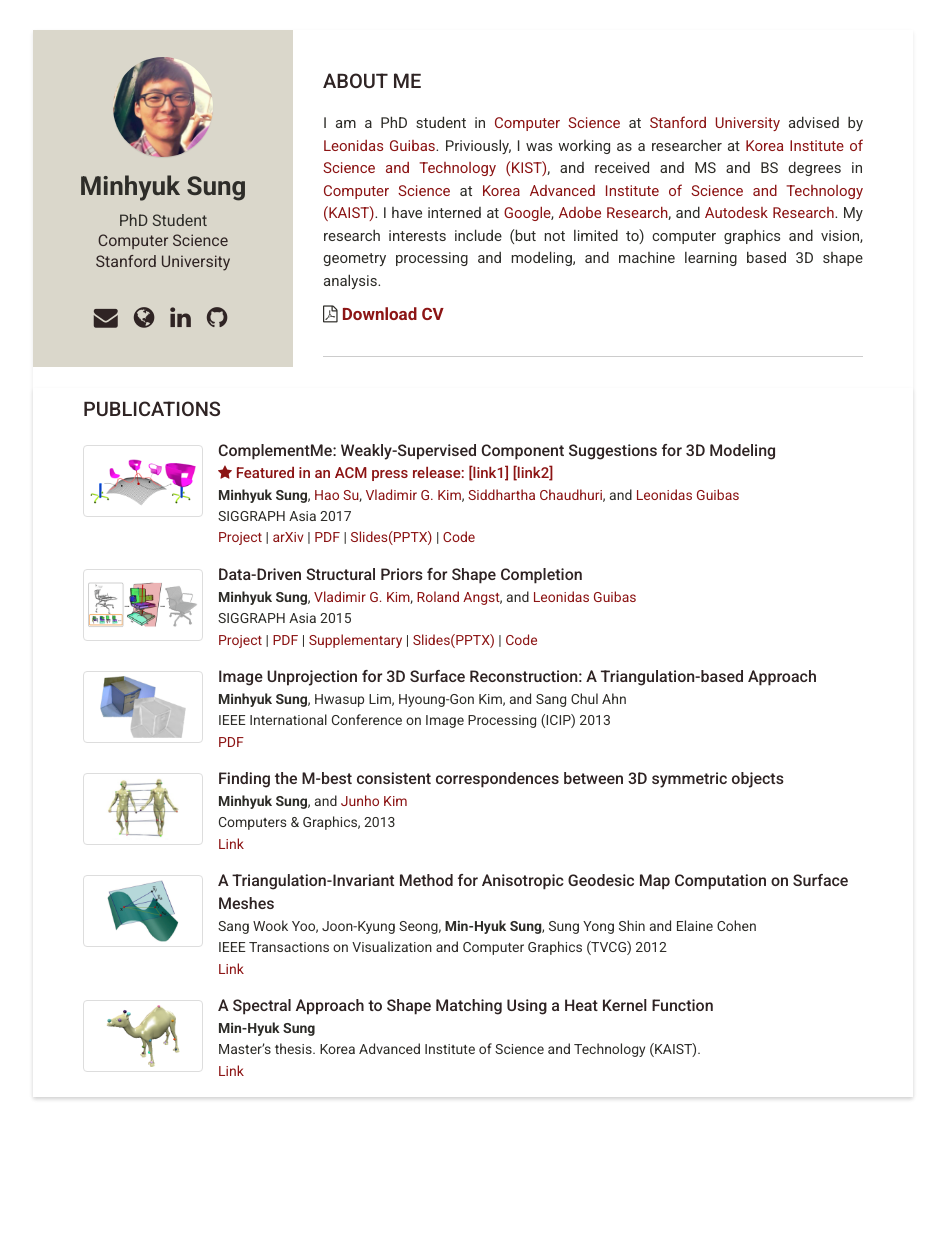
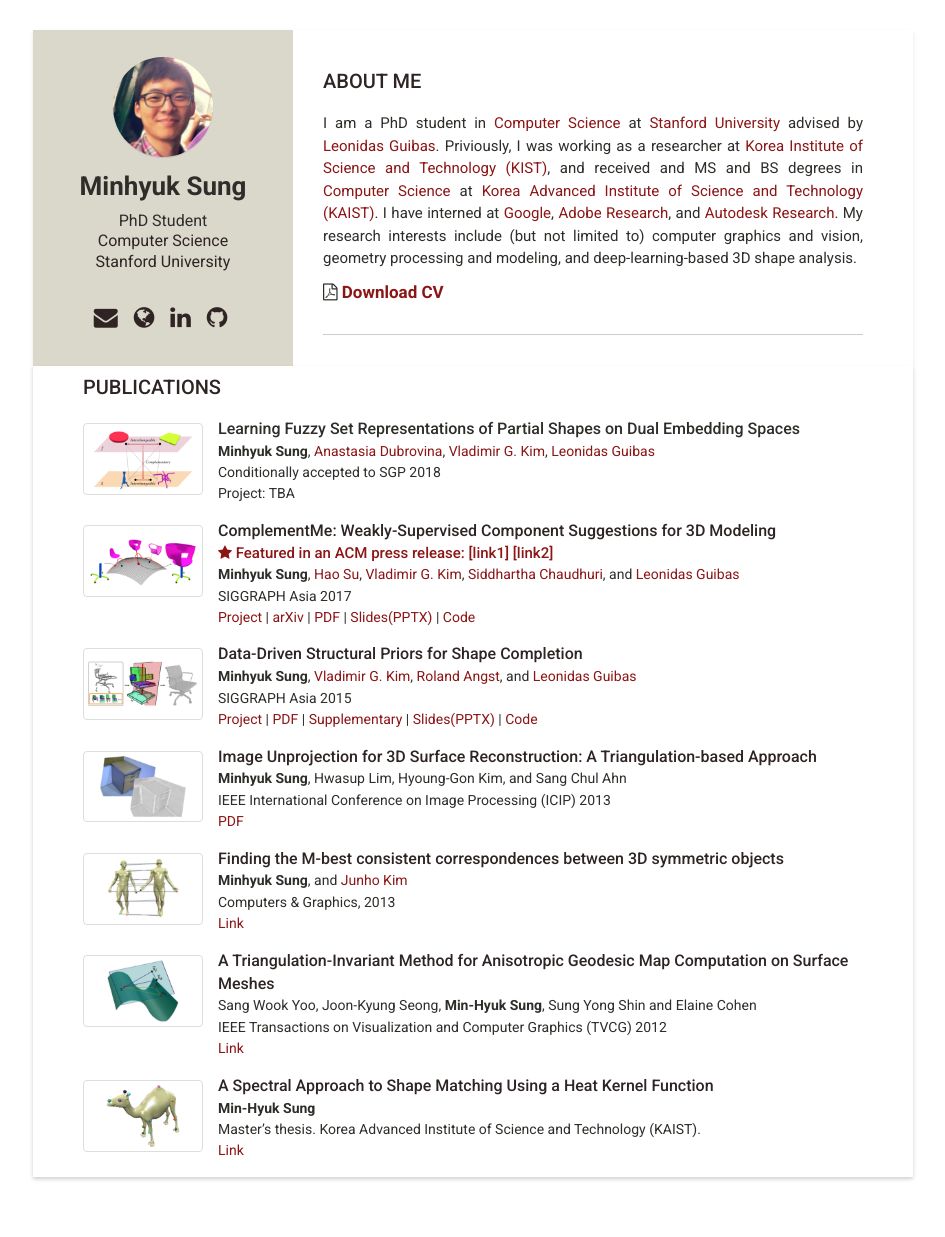
Before and after one commit to mhsung/mhsung.github.io, a Jekyll site: the page built from index.html, in a window 1280 px wide. Shown: the whole page, without its empty margins (167-1112 px from the left). Built offline with Jekyll 4.4.1, drawn with Linux system fonts in a browser that asks for light colours; before the commit the page ends 1157 px from its top, so only the background shows below that.

Commit message:
Added SGP 2018.

```diff
--- a/_config.yml
+++ b/_config.yml
@@ -1,6 +1,6 @@
 
 title: Minhyuk Sung
-url: 'http://cs.stanford.edu/~mhsung'
+url: 'http://mhsung.github.io/'
 #baseurl: '/example' #change it according to your repository name
 permalink: none
 
@@ -11,7 +11,7 @@ tagline: PhD Student<br>Computer Science<br>Stanford University
 
 #sidebar links
 email: mhsung@cs.stanford.edu
-website: cs.stanford.edu/~mhsung #do not add http://
+website: mhsung.github.io/ #do not add http://
 linkedin: mhsung
 github: mhsung
 cv: www.dropbox.com/s/oxg78455trxx2or/cv.pdf?dl=0
--- a/_includes/profile.html
+++ b/_includes/profile.html
@@ -20,7 +20,7 @@
     <div class="summary">
       <p>
       I am a PhD student in <a href="https://cs.stanford.edu/" target="_blank">Computer Science</a> at <a href="https://www.stanford.edu/" target="_blank">Stanford University</a> advised by <a href="http://geometry.stanford.edu/member/guibas/" target="_blank">Leonidas Guibas</a>. Priviously, I was working as a researcher at <a href="https://eng.kist.re.kr/kist_eng/main/" target="_blank">Korea Institute of Science and Technology (KIST)</a>, and received and MS and BS degrees in <a href="https://cs.kaist.ac.kr/" target="_blank">Computer Science</a> at <a href="http://www.kaist.edu/" target="_blank">Korea Advanced Institute of Science and Technology (KAIST)</a>. I have interned at <a href="https://www.google.com/" target="_blank">Google</a>, <a href="https://research.adobe.com/" target="_blank">Adobe Research</a>, and <a href="https://www.autodeskresearch.com/" target="_blank">Autodesk Research</a>.
-      My research interests include (but not limited to) computer graphics and vision, geometry processing and modeling, and machine learning based 3D shape analysis.
+      My research interests include (but not limited to) computer graphics and vision, geometry processing and modeling, and deep-learning-based 3D shape analysis.
       </p>
       <div class="icon">
       <i class="fa fa-file-pdf-o"></i>  <a href="https://{{site.cv}}" target="_blank">Download CV</a>
--- a/_includes/publications.html
+++ b/_includes/publications.html
@@ -3,6 +3,29 @@
   <h2 class="section-title">Publications</h2>
 
   <div class="table">
+
+    <!-- sgp 18' -->
+    <div class="table-row">
+      <div class="thumbnail-cell">
+        <img class="thumbnail" src="{{site.baseurl}}/assets/images/fuzzy-set-partial/thumbnail.png" alt="thumbnail"/>
+      </div>
+      <div class="description-cell">
+        <span class="title">
+          <!-- <a href="{{site.baseurl}}/fuzzy-set-partial.html"> -->
+            Learning Fuzzy Set Representations of Partial Shapes on Dual Embedding Spaces
+          <!-- </a> -->
+        </span><br>
+        <span class="summary">
+          <b>Minhyuk Sung</b>,
+          <a href="http://web.stanford.edu/~adkarni/" target="_blank">Anastasia Dubrovina</a>,
+          <a href="http://www.vovakim.com/" target="_blank">Vladimir G. Kim</a>,
+          <a href="https://geometry.stanford.edu/member/guibas/" target="_blank:">Leonidas Guibas</a>
+          <br>
+          Conditionally accepted to SGP 2018<br>
+          Project: TBA
+        </span>
+      </div>
+    </div>
 
     <!-- siga 17' -->
     <div class="table-row">
@@ -22,8 +45,8 @@
         </span><br>
         <span class="summary">
           <b>Minhyuk Sung</b>,
-          <a href="http://ai.stanford.edu/~haosu/" target="_blank">Hao Su</a>,
-          <a href="http://vova.kim" target="_blank">Vladimir G. Kim</a>,
+          <a href="http://cseweb.ucsd.edu/~haosu/" target="_blank">Hao Su</a>,
+          <a href="http://www.vovakim.com/" target="_blank">Vladimir G. Kim</a>,
           <a href="https://www.cse.iitb.ac.in/~sidch/" target="_blank">Siddhartha Chaudhuri</a>, and
           <a href="https://geometry.stanford.edu/member/guibas/" target="_blank:">Leonidas Guibas</a>
           <br>
@@ -50,8 +73,8 @@
         </span><br>
         <span class="summary">
           <b>Minhyuk Sung</b>,
-          <a href="http://vova.kim" target="_blank">Vladimir G. Kim</a>,
-          <a href="http://rangst.github.io" target="_blank">Roland Angst</a>, and
+          <a href="http://www.vovakim.com/" target="_blank">Vladimir G. Kim</a>,
+          <a href="http://rangst.github.io/" target="_blank">Roland Angst</a>, and
           <a href="https://geometry.stanford.edu/member/guibas/" target="_blank:">Leonidas Guibas</a><br>
           SIGGRAPH Asia 2015<br>
           <a href="{{site.baseurl}}/structure-completion.html">Project</a> |
```
Also changed, not shown: _posts/2015-09-18-structure-completion.md (+1 -1 lines), _posts/2017-08-19-component-assembly.md (+1 -1 lines), assets/css/styles.css (+4 -4 lines), assets/images/fuzzy-set-partial/thumbnail.png (added).
